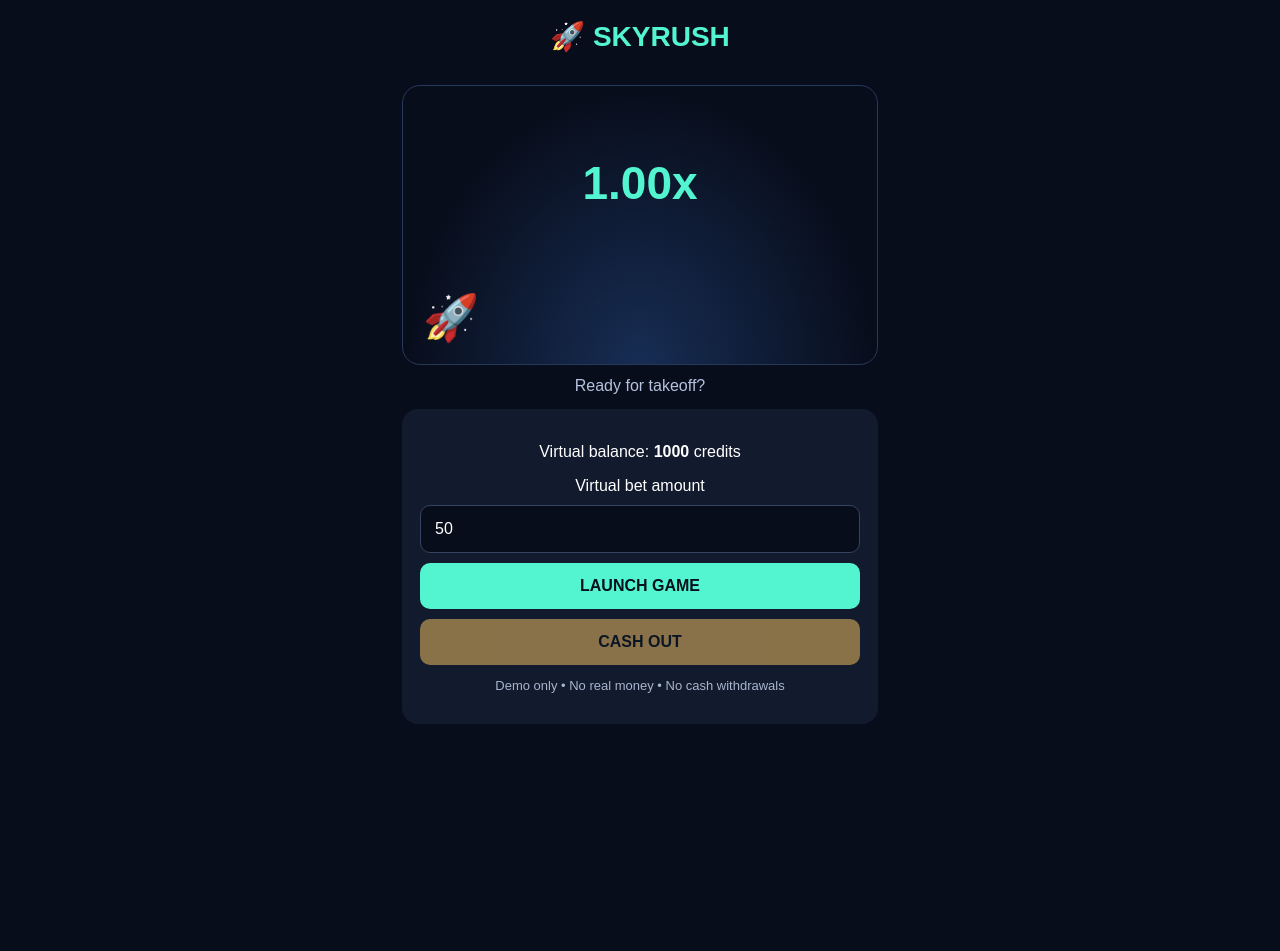
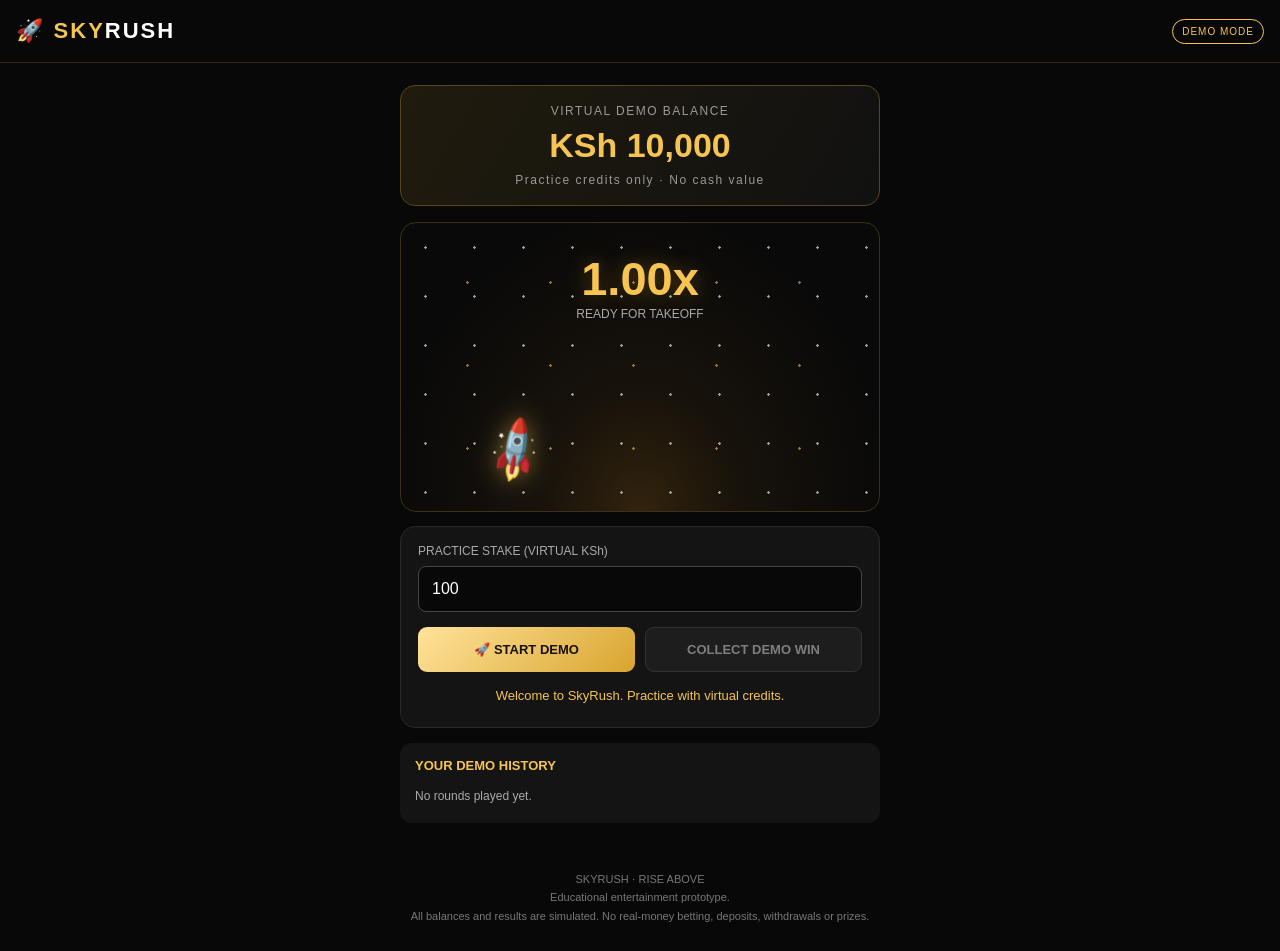
Before and after one commit to Ricmugo/skyrush, a plain HTML site: page index.html in a window 1280 px wide. Before the commit the page ends 800 px from the top, so only its background shows below. Drawn offline with Linux system fonts and the light colour scheme.

Commit message:
Update index.html

```diff
--- a/index.html
+++ b/index.html
@@ -3,77 +3,362 @@
 <html lang="en">
 <head>
 <meta charset="UTF-8">
-<meta name="viewport" content="width=device-width, initial-scale=1">
-<title>SkyRush</title>
+<meta name="viewport" content="width=device-width, initial-scale=1.0">
+<meta name="theme-color" content="#080808">
+<title>SkyRush | Rise Above</title>
 <style>
-*{box-sizing:border-box}
-body{margin:0;background:#080d1b;color:#fff;font-family:Arial,sans-serif;text-align:center}
-header{padding:20px;color:#53f5d0;font-size:28px;font-weight:900}
-main{max-width:500px;margin:auto;padding:12px}
-#arena{height:280px;background:radial-gradient(ellipse at bottom,#172d54,#080d1b 70%);border:1px solid #26395a;border-radius:18px;position:relative;overflow:hidden}
-#mult{font-size:46px;font-weight:bold;margin-top:70px;color:#53f5d0}
-#rocket{font-size:45px;position:absolute;bottom:20px;left:20px;transition:all .2s}
-#status{color:#b4c2dd;margin:12px}
-.panel{background:#121a2d;border-radius:16px;padding:18px;margin-top:14px}
-input,button{width:100%;padding:14px;border-radius:10px;border:0;font-size:16px;margin-top:10px}
-input{background:#080d1b;color:white;border:1px solid #354363}
-button{background:#53f5d0;color:#07111b;font-weight:bold}
-button:disabled{opacity:.5}
-#cash{background:#ffca65}
-.small{color:#a7b5ce;font-size:13px}
+:root {
+  --gold: #f5c451;
+  --dark: #080808;
+  --panel: #141414;
+  --muted: #999;
+}
+* { box-sizing: border-box; }
+body {
+  margin: 0;
+  background: var(--dark);
+  color: #fff;
+  font-family: Arial, sans-serif;
+}
+header {
+  display: flex;
+  justify-content: space-between;
+  align-items: center;
+  padding: 18px 16px;
+  border-bottom: 1px solid #302715;
+}
+.brand {
+  color: var(--gold);
+  font-size: 22px;
+  font-weight: 900;
+  letter-spacing: 2px;
+}
+.brand span { color: white; }
+.demo {
+  border: 1px solid var(--gold);
+  color: var(--gold);
+  padding: 6px 9px;
+  border-radius: 20px;
+  font-size: 10px;
+  letter-spacing: 1px;
+}
+main {
+  width: min(100% - 24px, 480px);
+  margin: 22px auto;
+}
+.balance {
+  background: linear-gradient(120deg,#201b0d,#111);
+  border: 1px solid #57451e;
+  padding: 18px;
+  border-radius: 15px;
+  text-align: center;
+}
+.label {
+  color: var(--muted);
+  font-size: 12px;
+  letter-spacing: 1.5px;
+}
+.amount {
+  font-size: 34px;
+  font-weight: 800;
+  color: var(--gold);
+  margin: 8px;
+}
+.game {
+  position: relative;
+  overflow: hidden;
+  margin-top: 16px;
+  height: 290px;
+  border: 1px solid #3b3018;
+  border-radius: 16px;
+  background:
+    radial-gradient(ellipse at bottom,#32230d 0%,#17120b 30%,#090909 75%);
+}
+.stars {
+  position: absolute;
+  inset: 0;
+  opacity: .6;
+  background-image:
+    radial-gradient(white 1px,transparent 1.5px),
+    radial-gradient(#f5c451 1px,transparent 1.5px);
+  background-size: 49px 49px,83px 83px;
+  background-position: 0 0,25px 18px;
+}
+.multiplier {
+  position: absolute;
+  top: 28px;
+  width: 100%;
+  text-align: center;
+  font-size: 47px;
+  font-weight: 900;
+  color: var(--gold);
+  text-shadow: 0 0 20px #c68b1c66;
+}
+.status {
+  position: absolute;
+  top: 84px;
+  width: 100%;
+  text-align: center;
+  color: #aaa;
+  font-size: 12px;
+}
+.rocket {
+  position: absolute;
+  left: 18%;
+  bottom: 34px;
+  font-size: 45px;
+  transform: rotate(-35deg);
+  filter: drop-shadow(0 0 12px #f5c45188);
+}
+.game.running .rocket {
+  animation: fly 4s ease-in-out forwards;
+}
+@keyframes fly {
+  0% { left: 18%; bottom: 34px; }
+  50% { left: 47%; bottom: 95px; }
+  100% { left: 75%; bottom: 180px; }
+}
+.controls {
+  background: var(--panel);
+  padding: 17px;
+  border: 1px solid #292929;
+  border-radius: 15px;
+  margin-top: 14px;
+}
+label {
+  display: block;
+  font-size: 12px;
+  color: #aaa;
+  margin-bottom: 8px;
+}
+input {
+  width: 100%;
+  background: #080808;
+  border: 1px solid #444;
+  border-radius: 8px;
+  color: white;
+  padding: 13px;
+  font-size: 16px;
+  margin-bottom: 15px;
+}
+.buttons {
+  display: grid;
+  grid-template-columns: 1fr 1fr;
+  gap: 10px;
+}
+button {
+  border: 0;
+  padding: 14px 8px;
+  border-radius: 9px;
+  font-size: 13px;
+  font-weight: 800;
+  cursor: pointer;
+}
+.primary {
+  background: linear-gradient(135deg,#ffe39a,#d9a52f);
+  color: #171006;
+}
+.secondary {
+  background: #292929;
+  color: #fff;
+  border: 1px solid #555;
+}
+button:disabled { opacity: .45; }
+.message {
+  min-height: 38px;
+  text-align: center;
+  color: var(--gold);
+  font-size: 13px;
+  line-height: 1.5;
+  padding-top: 14px;
+}
+.history {
+  margin-top: 15px;
+  background: var(--panel);
+  border-radius: 12px;
+  padding: 15px;
+}
+.history h3 {
+  margin: 0 0 12px;
+  font-size: 13px;
+  color: var(--gold);
+}
+#historyList {
+  color: #aaa;
+  font-size: 12px;
+  line-height: 1.9;
+}
+footer {
+  color: #777;
+  text-align: center;
+  padding: 25px 12px;
+  font-size: 11px;
+  line-height: 1.7;
+}
 </style>
 </head>
 <body>
-<header>🚀 SKYRUSH</header>
+<header>
+  <div class="brand">🚀 SKY<span>RUSH</span></div>
+  <div class="demo">DEMO MODE</div>
+</header>
+
 <main>
-<div id="arena">
-<div id="mult">1.00x</div>
-<div id="rocket">🚀</div>
-</div>
-<div id="status">Ready for takeoff?</div>
-<div class="panel">
-<p>Virtual balance: <strong id="balance">1000</strong> credits</p>
-<label for="stake">Virtual bet amount</label>
-<input id="stake" type="number" value="50" min="1" step="1">
-<button id="start" onclick="startGame()">LAUNCH GAME</button>
-<button id="cash" onclick="cashOut()" disabled>CASH OUT</button>
-<p class="small">Demo only • No real money • No cash withdrawals</p>
-</div>
+  <section class="balance">
+    <div class="label">VIRTUAL DEMO BALANCE</div>
+    <div class="amount" id="balance">KSh 10,000</div>
+    <div class="label">Practice credits only · No cash value</div>
+  </section>
+
+  <section class="game" id="game">
+    <div class="stars"></div>
+    <div class="multiplier" id="multiplier">1.00x</div>
+    <div class="status" id="status">READY FOR TAKEOFF</div>
+    <div class="rocket" id="rocket">🚀</div>
+  </section>
+
+  <section class="controls">
+    <label for="stake">PRACTICE STAKE (VIRTUAL KSh)</label>
+    <input id="stake" type="number" min="10" step="10"
+      value="100" inputmode="numeric">
+
+    <div class="buttons">
+      <button class="primary" id="start">🚀 START DEMO</button>
+      <button class="secondary" id="cashout" disabled>
+        COLLECT DEMO WIN
+      </button>
+    </div>
+    <div class="message" id="message">
+      Welcome to SkyRush. Practice with virtual credits.
+    </div>
+  </section>
+
+  <section class="history">
+    <h3>YOUR DEMO HISTORY</h3>
+    <div id="historyList">No rounds played yet.</div>
+  </section>
 </main>
+
+<footer>
+  SKYRUSH · RISE ABOVE<br>
+  Educational entertainment prototype.<br>
+  All balances and results are simulated. No real-money betting,
+  deposits, withdrawals or prizes.
+</footer>
+
 <script>
-let balance=1000,playing=false,cashed=false,mult=1,timer=null,stake=50;
-const $=id=>document.getElementById(id);
-function update(){ $('balance').textContent=balance.toFixed(0); }
-function startGame(){
- if(playing)return;
- stake=Number($('stake').value);
- if(!Number.isFinite(stake)||stake<1||stake>balance){$('status').textContent='Enter a valid bet within your balance.';return;}
- balance-=stake;update();playing=true;cashed=false;mult=1;
- $('mult').textContent='1.00x';$('rocket').style.left='20px';$('rocket').style.bottom='20px';
- $('status').textContent='Rocket ascending!';$('start').disabled=true;$('cash').disabled=false;
- const crashAt=1.2+Math.random()*4.8;
- const began=Date.now();
- timer=setInterval(()=>{
-  mult=Math.exp((Date.now()-began)/5000);
-  $('mult').textContent=mult.toFixed(2)+'x';
-  $('rocket').style.left=Math.min(78,20+(mult-1)*13)+'%';
-  $('rocket').style.bottom=Math.min(200,20+(mult-1)*38)+'px';
-  if(mult>=crashAt){
-   clearInterval(timer);playing=false;
-   $('mult').textContent='CRASH!';$('mult').style.color='#ff657a';
-   $('status').textContent=cashed?'You cashed out earlier!':'Round over. Try another demo round.';
-   $('cash').disabled=true;$('start').disabled=false;
-   $('mult').style.color='#53f5d0';
+const $ = id => document.getElementById(id);
+
+let balance = 10000;
+let active = false;
+let round = 0;
+let stake = 0;
+let multiplier = 1;
+let timer = null;
+let startTime = 0;
+let crashAt = 0;
+let history = [];
+
+function showBalance() {
+  $("balance").textContent =
+    "KSh " + balance.toLocaleString("en-KE");
+}
+
+function setMessage(message) {
+  $("message").textContent = message;
+}
+
+function addHistory(message) {
+  history.unshift(message);
+  history = history.slice(0, 5);
+  $("historyList").innerHTML = history
+    .map(item => "<div>" + item + "</div>").join("");
+}
+
+function resetDisplay() {
+  $("game").classList.remove("running");
+  $("multiplier").textContent = "1.00x";
+  $("rocket").style.left = "18%";
+  $("rocket").style.bottom = "34px";
+}
+
+function finishRound(won) {
+  if (!active) return;
+  active = false;
+  clearInterval(timer);
+  $("start").disabled = false;
+  $("cashout").disabled = true;
+  $("game").classList.remove("running");
+
+  if (won) {
+    const payout = Math.floor(stake * multiplier);
+    balance += payout;
+    showBalance();
+    $("status").textContent = "DEMO WIN!";
+    setMessage(
+      "Collected KSh " + payout.toLocaleString("en-KE") +
+      " in virtual credits at " + multiplier.toFixed(2) + "x."
+    );
+    addHistory("Round " + round + ": WIN at " +
+      multiplier.toFixed(2) + "x");
+  } else {
+    $("status").textContent = "FLIGHT ENDED";
+    setMessage("Round ended. Virtual stake lost: KSh " +
+      stake.toLocaleString("en-KE") + ".");
+    addHistory("Round " + round + ": ENDED at " +
+      multiplier.toFixed(2) + "x");
   }
- },100);
 }
-function cashOut(){
- if(!playing||cashed)return;
- cashed=true;playing=false;clearInterval(timer);
- balance+=stake*mult;update();
- $('status').textContent='Cashed out at '+mult.toFixed(2)+'x • Demo winnings: '+(stake*mult).toFixed(0);
- $('cash').disabled=true;$('start').disabled=false;
-}
+
+$("start").addEventListener("click", () => {
+  if (active) return;
+
+  const value = Number($("stake").value);
+  if (!Number.isFinite(value) || value < 10 ||
+      !Number.isInteger(value)) {
+    setMessage("Enter a whole-number stake of at least KSh 10.");
+    return;
+  }
+  if (value > balance) {
+    setMessage("Not enough virtual credits. Reset the demo page to restart.");
+    return;
+  }
+
+  stake = value;
+  balance -= stake;
+  showBalance();
+  active = true;
+  round++;
+  multiplier = 1;
+  startTime = Date.now();
+
+  // Simulated result for entertainment, not a prediction.
+  crashAt = 1.15 + Math.random() * 3.85;
+
+  $("start").disabled = true;
+  $("cashout").disabled = false;
+  $("status").textContent = "ROCKET IN FLIGHT";
+  $("game").classList.add("running");
+  setMessage("Rocket flying! Collect your virtual payout before the round ends.");
+
+  timer = setInterval(() => {
+    const elapsed = (Date.now() - startTime) / 1000;
+    multiplier = Math.exp(elapsed * 0.20);
+    $("multiplier").textContent = multiplier.toFixed(2) + "x";
+
+    if (multiplier >= crashAt) {
+      multiplier = crashAt;
+      $("multiplier").textContent = multiplier.toFixed(2) + "x";
+      finishRound(false);
+    }
+  }, 100);
+});
+
+$("cashout").addEventListener("click", () => {
+  if (active) finishRound(true);
+});
+
+showBalance();
 </script>
 </body>
 </html>
```
